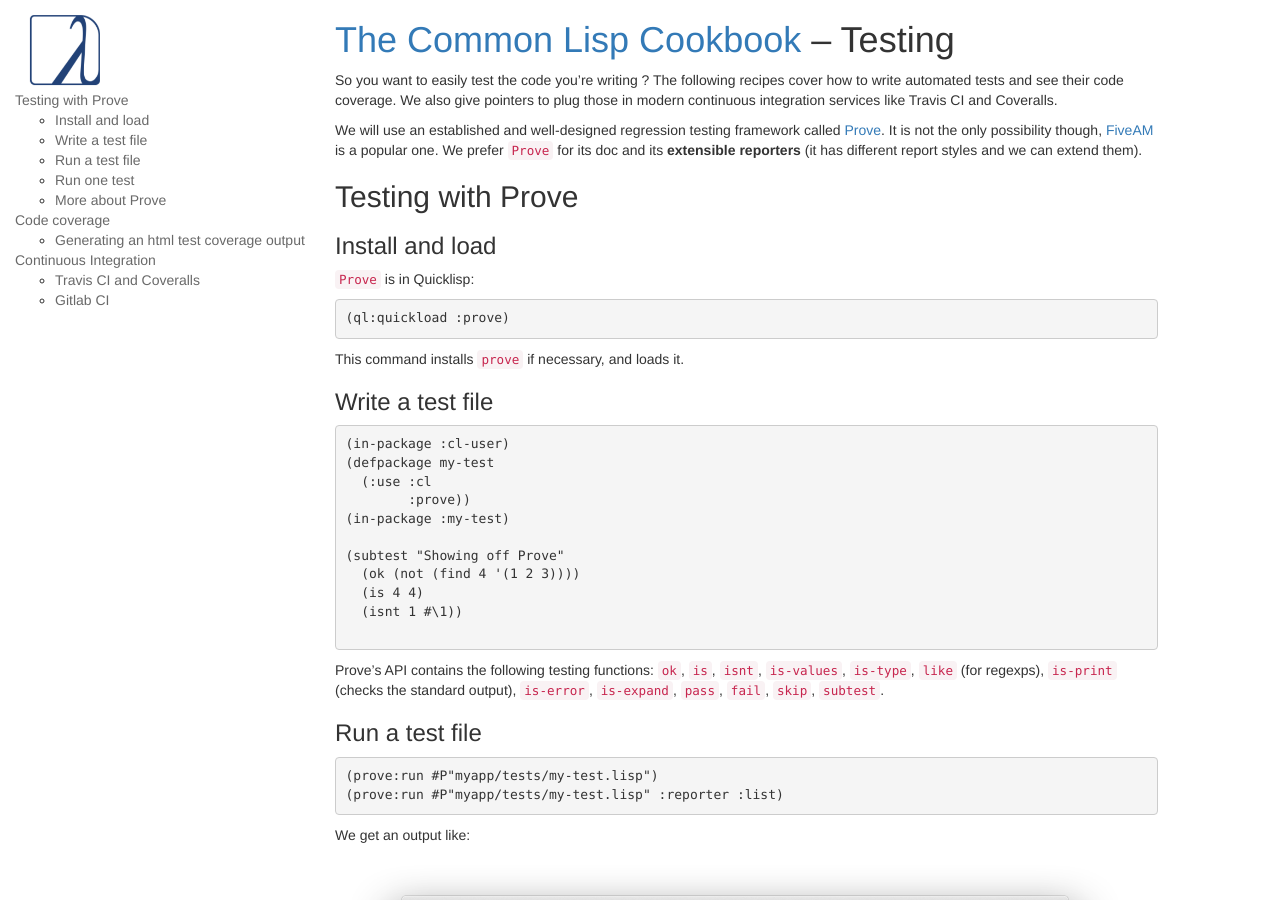
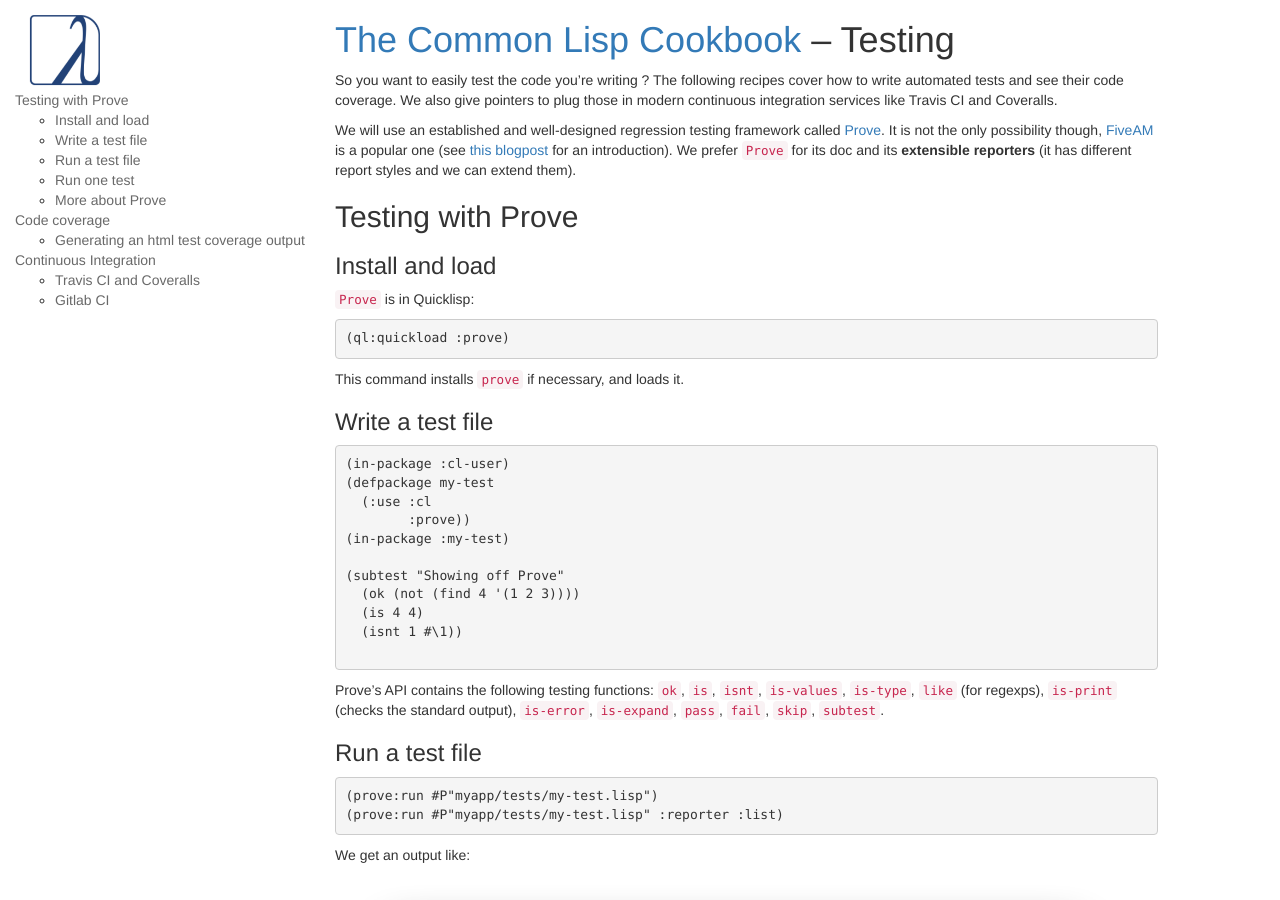
Before and after one commit to LispCookbook/cl-cookbook, a Jekyll site: the page built from testing.md, in a window 1280 px wide and 900 px high. Built offline with Jekyll 4.4.1, drawn with Linux system fonts in a browser that asks for light colours.

Commit message:
testing: Add link to FiveAM introduction

```diff
--- a/testing.md
+++ b/testing.md
@@ -10,7 +10,9 @@
 We will use an established and well-designed regression testing
 framework called [Prove](https://github.com/fukamachi/prove). It is
 not the only possibility though,
-[FiveAM](http://quickdocs.org/fiveam/api) is a popular one. We prefer
+[FiveAM](http://quickdocs.org/fiveam/api) is a popular one (see
+[this blogpost](http://turtleware.eu/posts/Tutorial-Working-with-FiveAM.html) for an
+introduction). We prefer
 `Prove` for its doc and its **extensible reporters** (it has different
 report styles and we can extend them).
 
```
